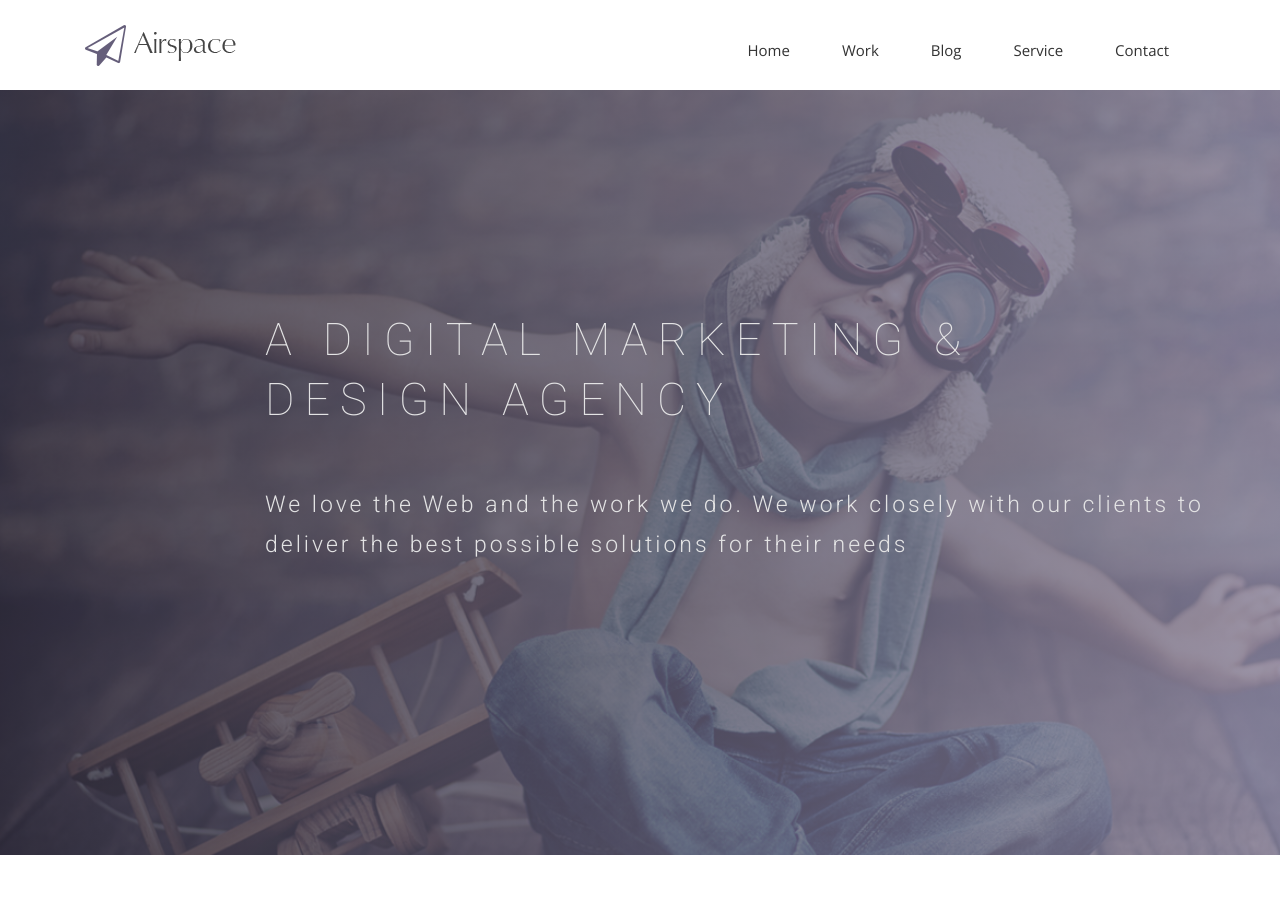
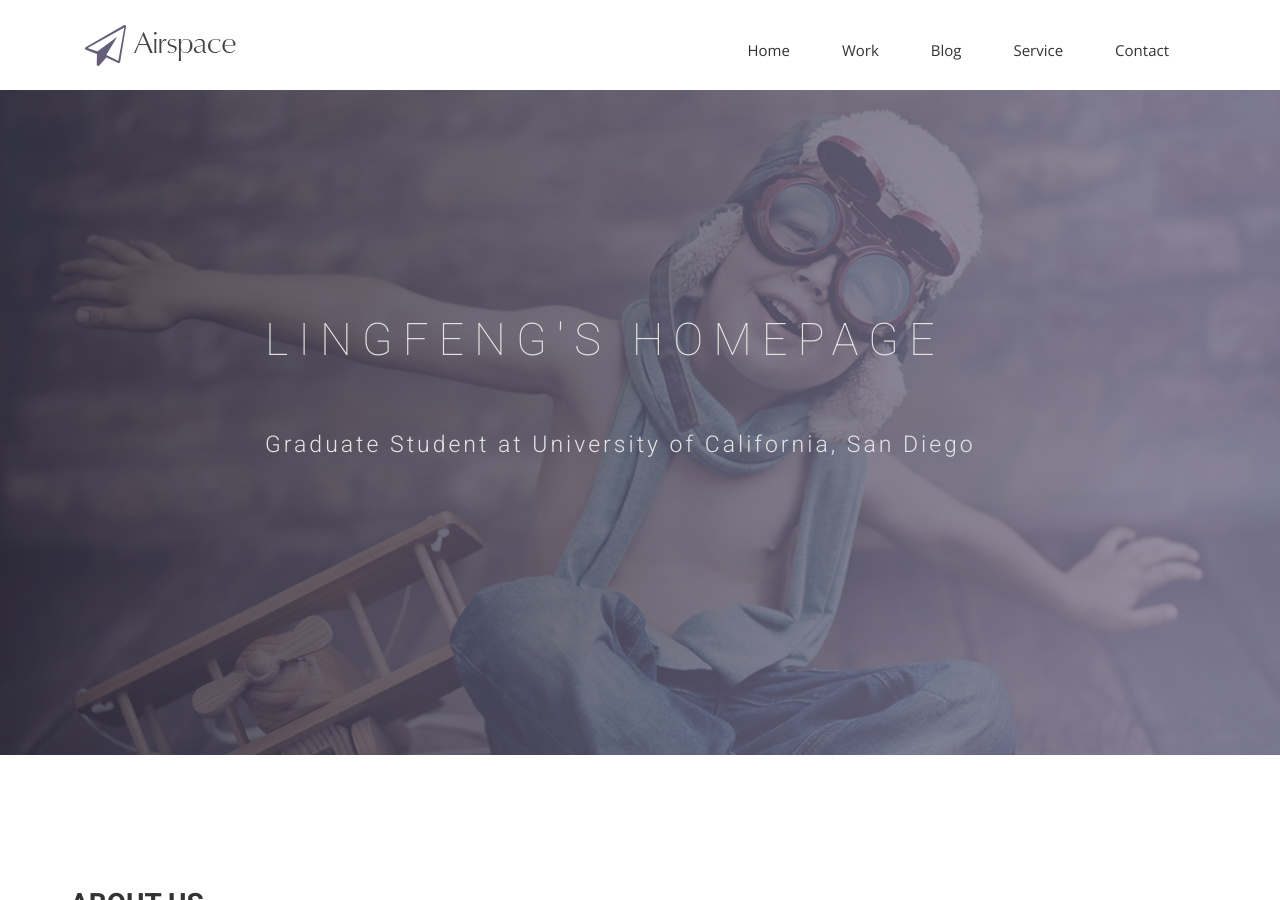
Before and after one commit to wei-lingfeng/lingfeng-wei.github.io, a Jekyll site: the page built from index.html, in a window 1280 px wide and 900 px high. Built offline with Jekyll 4.4.1, drawn with Linux system fonts in a browser that asks for light colours; nearby versions of some CDN libraries; some web fonts are replaced.

Commit message:
Update index.html

```diff
--- a/index.html
+++ b/index.html
@@ -1,6 +1,6 @@
 ---
 layout: page
-title: Airspace
+title: Lingfeng's Homepage
 permalink: /
 ---
 
@@ -10,8 +10,8 @@
     <div class="row">
       <div class="col-md-10 col-md-offset-2">
         <div class="block">
-          <h1 class="animated fadeInUp">A DIGITAL MARKETING &#38; <br> DESIGN AGENCY</h1>
-          <p class="animated fadeInUp">We love the Web and the work we do. We work closely with our clients to deliver the best possible solutions for their needs</p>
+          <h1 class="animated fadeInUp">LINGFENG'S HOMEPAGE </h1>
+          <p class="animated fadeInUp"> Graduate Student at University of California, San Diego</p>
         </div>
       </div>
     </div>
```
